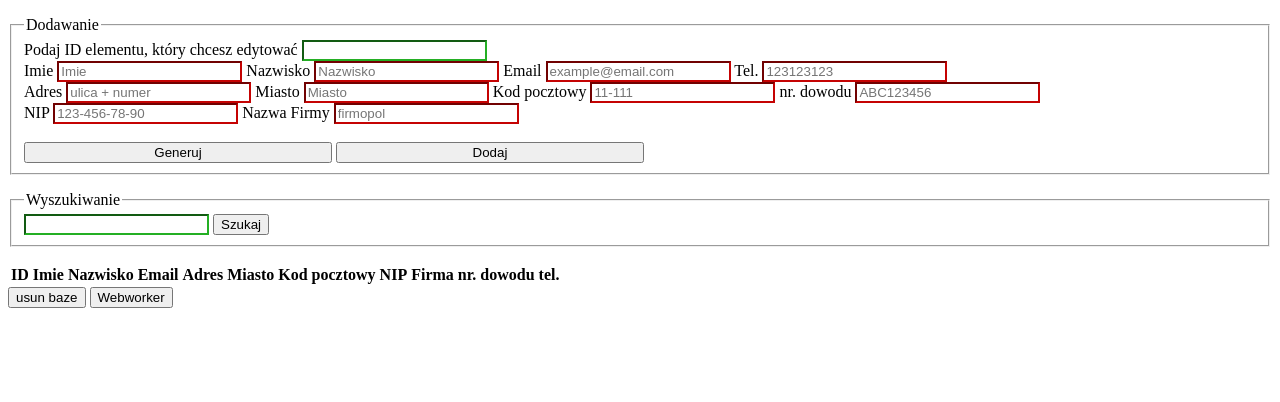
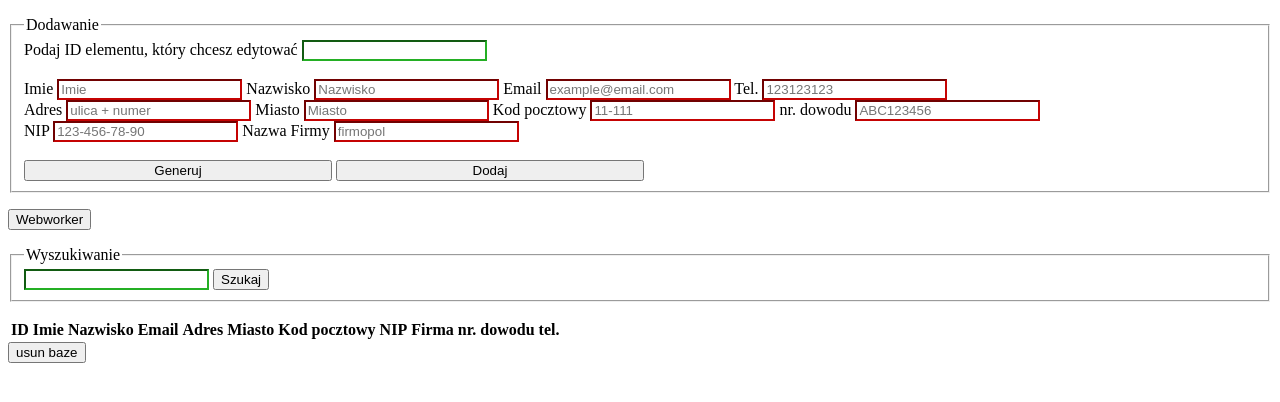
Before and after one commit to cyngiel/cyngiel.github.io, a plain HTML site: page index.html in a window 1280 px wide. Drawn offline with Linux system fonts and the light colour scheme.

Commit message:
Update index.html

```diff
--- a/index.html
+++ b/index.html
@@ -135,7 +135,7 @@ window.location.reload();
             updatetable();
           };
         } else {
-          window.alert("Record with this ID doesn't exist");
+          window.alert("Brak elementu o takim ID");
         }
       };
     } else {
@@ -244,7 +244,6 @@ window.location.reload();
   }
 
   document.getElementById('TriggerWorker').onclick = function(event) {
-    console.log("clicked!");
     const worker = new Worker('webworker.js');
 
     var bname = document.getElementById('nameInput').value;
@@ -274,7 +273,6 @@ window.location.reload();
   }
 
   function handleMessageFromWorker(e) {
-    console.log('Message received from worker!');
     result = JSON.parse(e.data);
     document.getElementById("nameInput").value = result['name'];
     document.getElementById("surnameInput").value = result['surname'];
@@ -336,7 +334,7 @@ window.location.reload();
           <legend>Dodawanie</legend>
 
           <label>Podaj ID elementu, który chcesz edytować</label>
-          <input id="idInput"><br>
+          <input id="idInput"><br><br>
 
           <label>Imie</label>
           <input id="nameInput" placeholder="Imie" required="true">
@@ -353,7 +351,7 @@ window.location.reload();
           <label for="postalCode">Kod pocztowy</label>
           <input type="text" id="postalInput" name="postal_code" placeholder="11-111" pattern="\d{2}-\d{3}"  maxlength="6" required="true">
           <label for="idCard">nr. dowodu</label>
-          <input type="text" id="idCardInput" name="id_card" placeholder="ABC123456" pattern="[A-Z]{3}[0-9]{6}"  maxlength="9" required="true"><br>
+          <input type="text" id="idCardInput" name="id_card" placeholder="ABC123456" pattern="[A-Z a-z]{3}[0-9]{6}"  maxlength="9" required="true"><br>
           <label for="nipNumber">NIP</label>
           <input type="text" id="nipInput" name="nip_number" placeholder="123-456-78-90" pattern="((\d{3}[- ]\d{3}[- ]\d{2}[- ]\d{2})|(\d{3}[- ]\d{2}[- ]\d{2}[- ]\d{3}))" title="Numer NIP" maxlength="13" required="true">
           <label for="companyName">Nazwa Firmy</label>
@@ -365,6 +363,7 @@ window.location.reload();
         </fieldset>
       </form>
     </p>
+    <button id="TriggerWorker">Webworker</button>
 
     <p>
       <fieldset id="searchForm">
@@ -394,6 +393,6 @@ window.location.reload();
         </tbody>
     </table>
     <button id="deleteBaseButton">usun baze</button>
-    <button id="TriggerWorker">Webworker</button>
+
 </body>
 </html>
```
